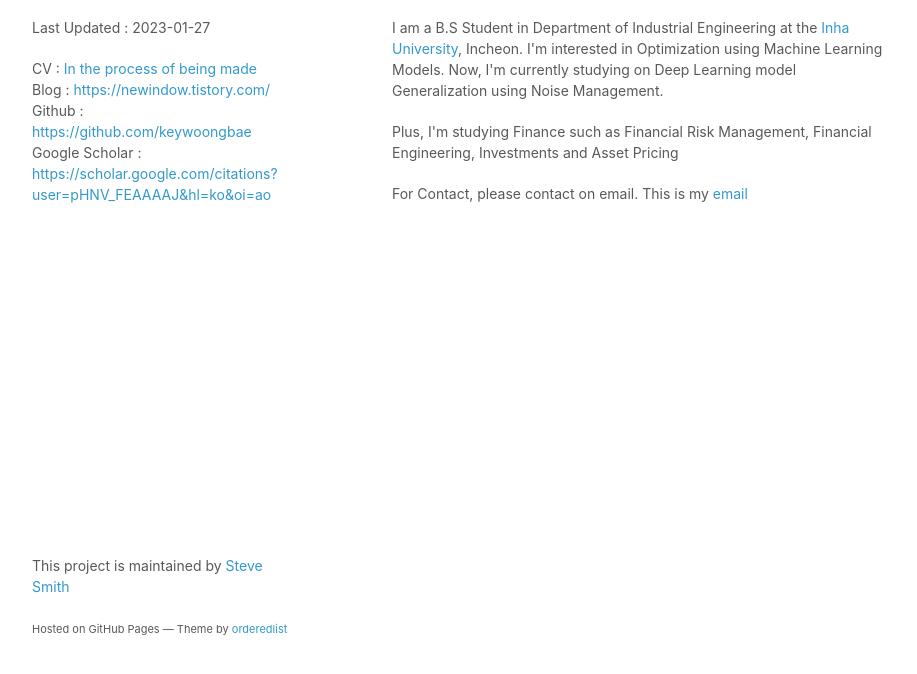
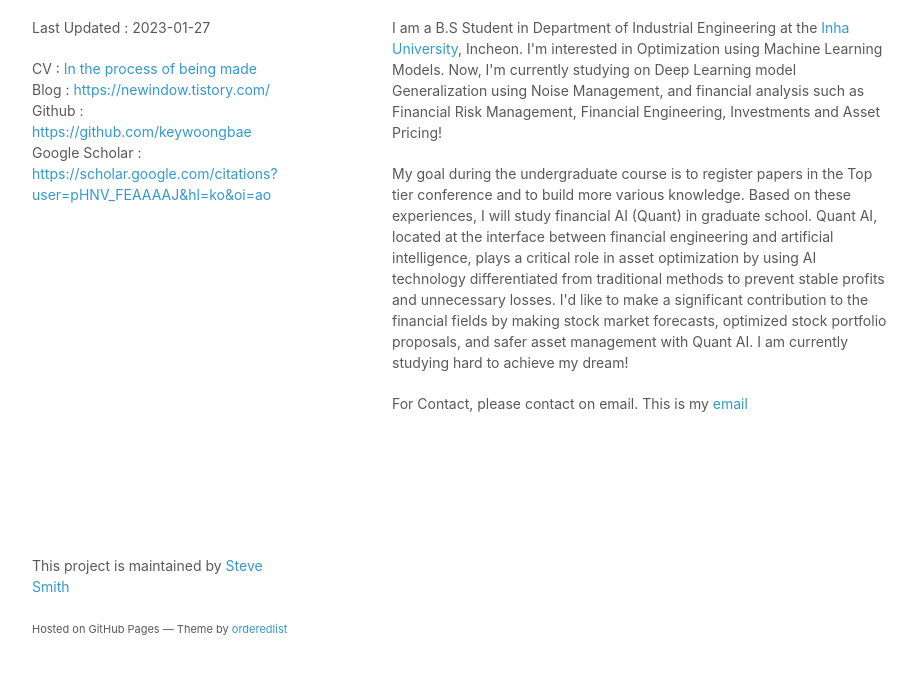
Before and after one commit to keywoongbae/keywoongbae.github.io, a plain HTML site: page index.html in a window 1280 px wide. Shown: the part 92-766 px from the top of the page, without its empty margins (178-1095 px from the left). Drawn offline with Linux system fonts and the light colour scheme.

Commit message:
contents

```diff
--- a/index.html
+++ b/index.html
@@ -30,8 +30,15 @@
       <section>
         <h1>Introduction</h1>
         <p>I am a B.S Student in Department of Industrial Engineering at the <a href = "https://ie.inha.ac.kr/ie/index.do">Inha University</a>, Incheon.
-          I'm interested in Optimization using Machine Learning Models. Now, I'm currently studying on Deep Learning model Generalization using Noise Management.</p>
-        <p>Plus, I'm studying Finance such as Financial Risk Management, Financial Engineering, Investments and Asset Pricing</p>
+          I'm interested in Optimization using Machine Learning Models. Now, I'm currently studying on Deep Learning model Generalization using Noise Management, and
+          financial analysis such as Financial Risk Management, Financial Engineering, Investments and Asset Pricing!</p>
+        <p>My goal during the undergraduate course is to register papers in the Top tier conference and to build more various knowledge.
+          Based on these experiences, I will study financial AI (Quant) in graduate school.
+          Quant AI, located at the interface between financial engineering and artificial intelligence, plays a critical role in asset optimization
+          by using AI technology differentiated from traditional methods to prevent stable profits and unnecessary losses.
+          I'd like to make a significant contribution to the financial fields by making stock market forecasts, optimized stock portfolio proposals, and safer asset management with Quant AI.
+          I am currently studying hard to achieve my dream!
+        </p>
         <p>For Contact, please contact on email. This is my <a href="mailto: keywoong.bae@inha.edu">email</a></p>
 
       </section>
```
